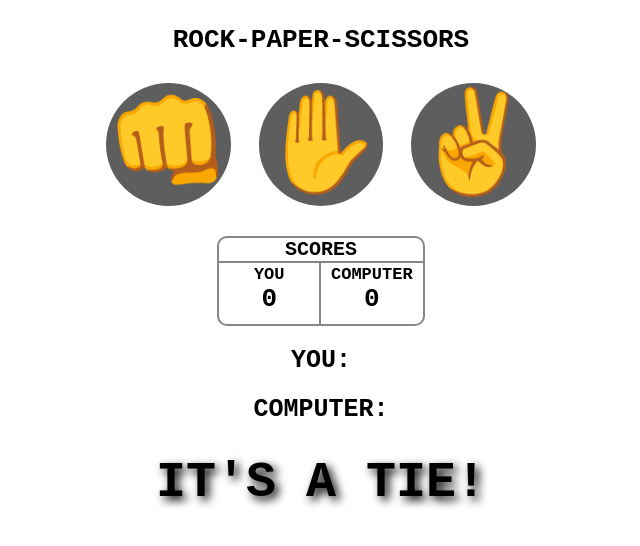
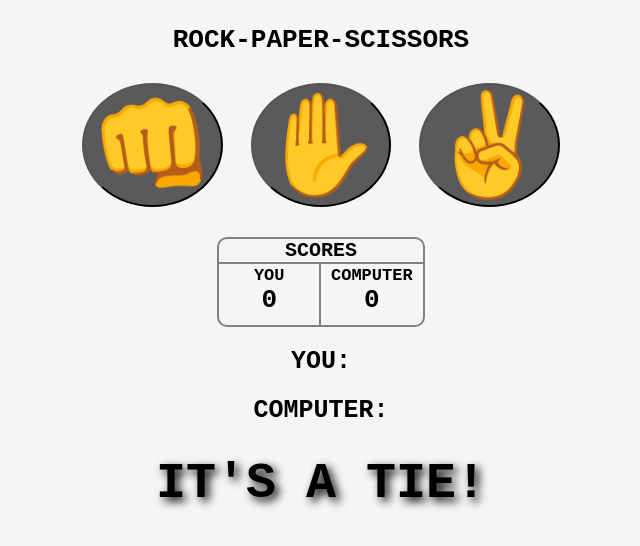
Before and after one commit to JOSEPHLAST/rock-paper-scissors, a plain HTML site: page rpc.html in a window 1280 px wide. Shown: the whole page, without its empty margins (319-959 px from the left). Drawn offline with Linux system fonts and the light colour scheme.

Commit message:
Add files via upload

```diff
--- a/rpc.css
+++ b/rpc.css
@@ -1,3 +1,7 @@
+body{
+    background-color: whitesmoke;
+}
+
 #container{
     display: flex;
     flex-direction: column;
@@ -22,6 +26,7 @@
 }
 .choice:active{
     background-color: hsla(0, 0%, 0%, 0.432);
+    box-shadow: 1px 1px 15px hsla(0, 0%, 0%, 0.205), -1px -1px 15px hsla(0, 0%, 0%, 0.205);
 }
 
 .comment{
@@ -83,5 +88,6 @@
     .choice{
         margin: 5px;
         font-size: 80px;
+        margin-bottom: 50px;
     }
 }
--- a/rpc.html
+++ b/rpc.html
@@ -11,9 +11,9 @@
         <h1>ROCK-PAPER-SCISSORS</h1>
 
         <div id="choices">
-            <div class="choice" onclick="gameProcess('👊')" id="rock">👊</div>
-            <div class="choice" onclick="gameProcess('✋')" id="paper">✋</div>
-            <div class="choice" onclick="gameProcess('✌️')" id="scissors">✌️</div>
+            <button class="choice" onclick="gameProcess('👊')" id="rock">👊</button>
+            <button class="choice" onclick="gameProcess('✋')" id="paper">✋</button>
+            <button class="choice" onclick="gameProcess('✌️')" id="scissors">✌️</button>
         </div>
 
         <div class="scores"><span id="heading">SCORES</span>
```
